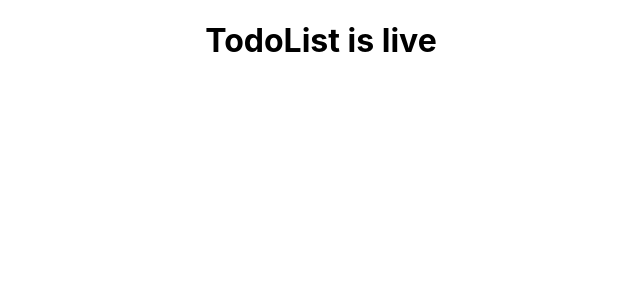
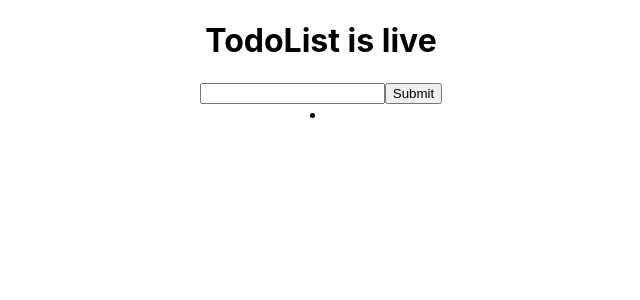
Before and after one commit to SanchitYadav2005/React_js_, a React (Create React App) app in the folder todo_exercise/: page / in a window 1280 px wide. Shown: the top 300 px of the page, without its empty margins (319-959 px from the left). Built offline with nearby package versions, Linux system fonts and the light colour scheme.

Commit message:
it's adding work but adding it in the same li

```diff
--- a/todo_exercise/src/Todo.js
+++ b/todo_exercise/src/Todo.js
@@ -4,8 +4,10 @@ class Todo extends Component{
     render(){
         return(
             <div>
-                <h1>{this.props.work}</h1>
+                <li>{this.props.work}</li>
             </div>
         )
     }
 }
+
+export default Todo;
--- a/todo_exercise/src/TodoForm.js
+++ b/todo_exercise/src/TodoForm.js
@@ -0,0 +1,38 @@
+import React, {Component} from 'react';
+
+
+class TodoForm extends Component{
+    constructor(props){
+        super(props);
+        this.state = {work: ""}
+        this.handleChange = this.handleChange.bind(this)
+        this.handleSubmit = this.handleSubmit.bind(this)
+    }
+    handleChange(evt){
+        this.setState({
+            [evt.target.name]: evt.target.value
+        })
+    }
+    handleSubmit(e){
+        e.preventDefault();
+        const newWork = [...this.state.work]
+        this.props.addWork(newWork);
+        this.setState({
+            work: ""
+        })
+    }
+    render(){
+        return(
+            <form onSubmit={this.handleSubmit}>
+                <input
+                    value={this.state.work}
+                    name='work'
+                    onChange={this.handleChange}
+                />
+                <button>Submit</button>
+            </form>
+        )
+    }
+}
+
+export default TodoForm;
--- a/todo_exercise/src/TodoList.js
+++ b/todo_exercise/src/TodoList.js
@@ -1,16 +1,27 @@
 import React, {Component} from 'react';
+import Todo from './Todo';
+import TodoForm from './TodoForm';
+
 
 class TodoList extends Component{
     constructor(props){
         super(props);
         this.state = {
-            work: "Go to college"
+            work: ""
         }
+        this.create = this.create.bind(this)
+    }
+    create(newWork){
+        this.setState({
+            work: [...this.state.work, newWork]
+        })
     }
     render(){
         return(
             <div>
                 <h1>TodoList is live</h1>
+                <TodoForm addWork={this.create}/>
+                <Todo work={this.state.work}/>
             </div>
         )
     }
```
